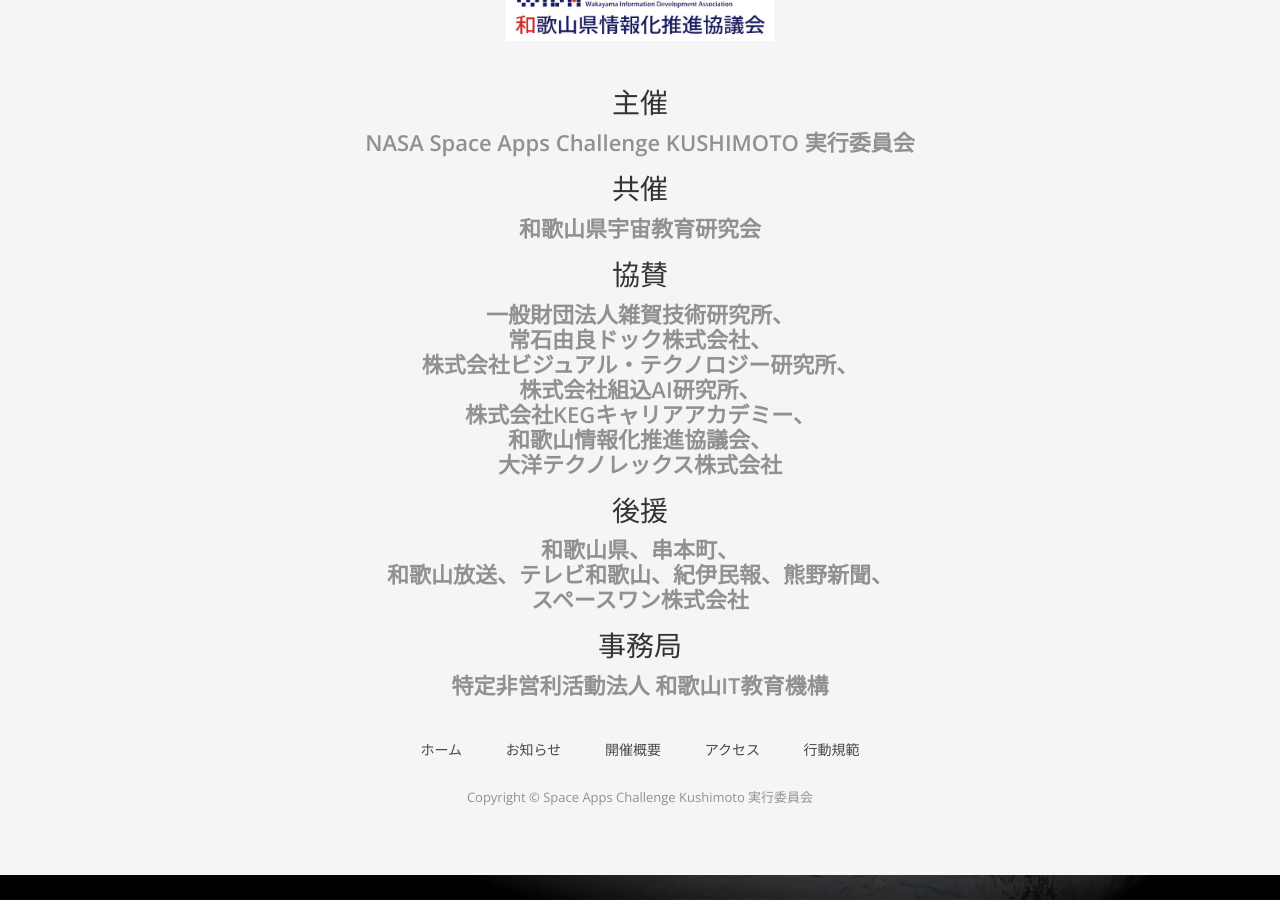
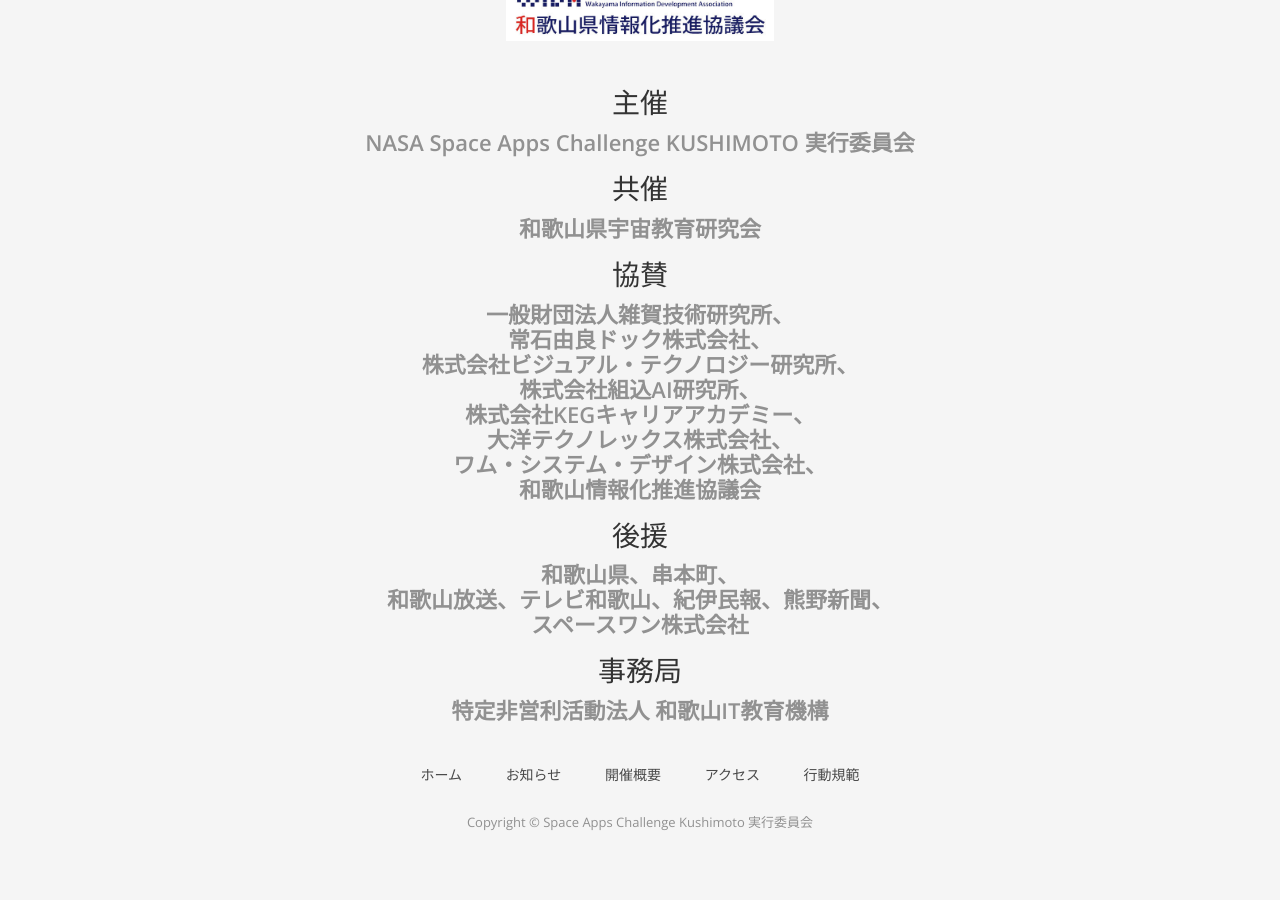
Before and after one commit to space-apps-kushimoto/space-apps-kushimoto.github.io, a Jekyll site: the page built from index.html, in a window 1280 px wide and 900 px high, scrolled down 4072 px. Built offline with Jekyll 4.4.1, drawn with Linux system fonts in a browser that asks for light colours; nearby versions of some CDN libraries; some web fonts are replaced; a script that is not in the unit is left out.

Commit message:
Update footer.html

```diff
--- a/_includes/footer.html
+++ b/_includes/footer.html
@@ -114,11 +114,9 @@
                     株式会社ビジュアル・テクノロジー研究所、</br>
                     株式会社組込AI研究所、</br>
                     株式会社KEGキャリアアカデミー、</br>
-                    和歌山情報化推進協議会、</br>
-                    <!--
-        ワム・システム・デザイン株式会社、</br>
-        -->
-                    大洋テクノレックス株式会社</br>
+                    大洋テクノレックス株式会社、</br>
+                    ワム・システム・デザイン株式会社、</br>
+                    和歌山情報化推進協議会</br>
                 </p>
             </div>
             <h3>後援</h3>
```
